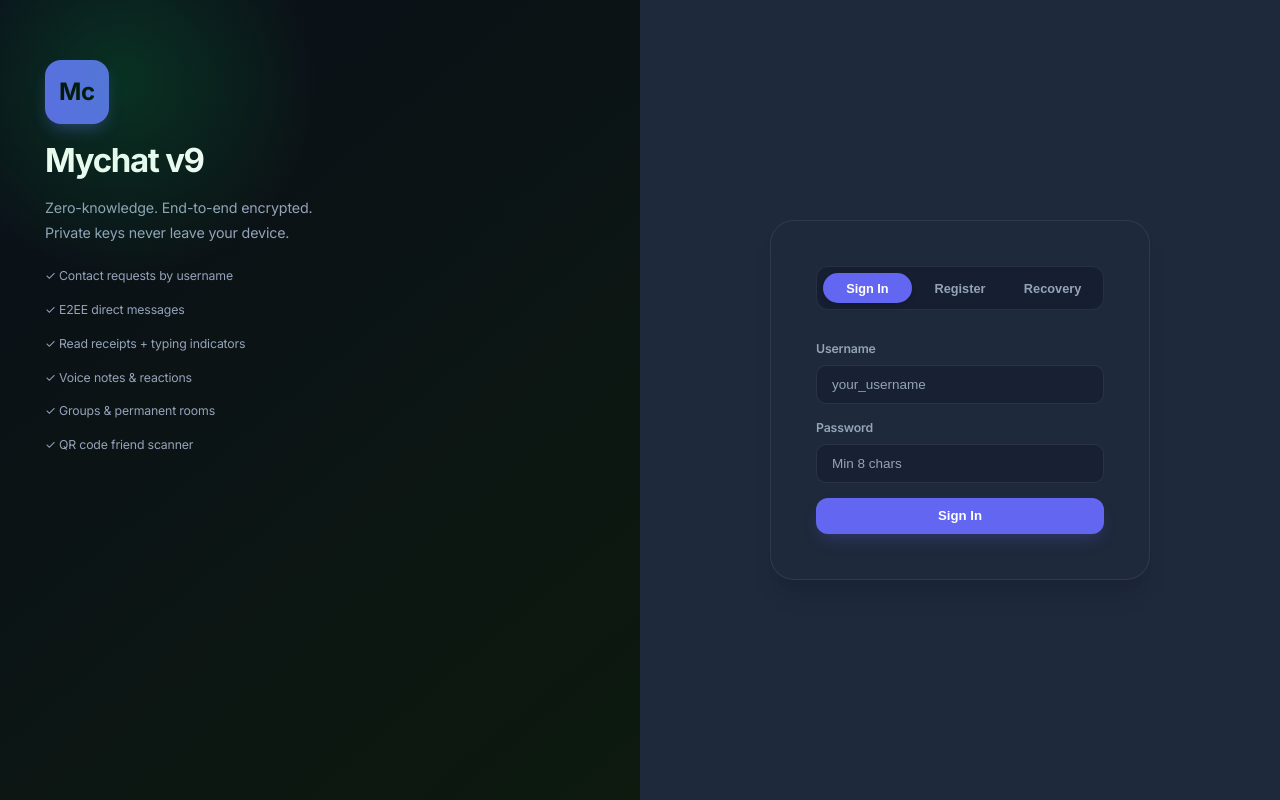
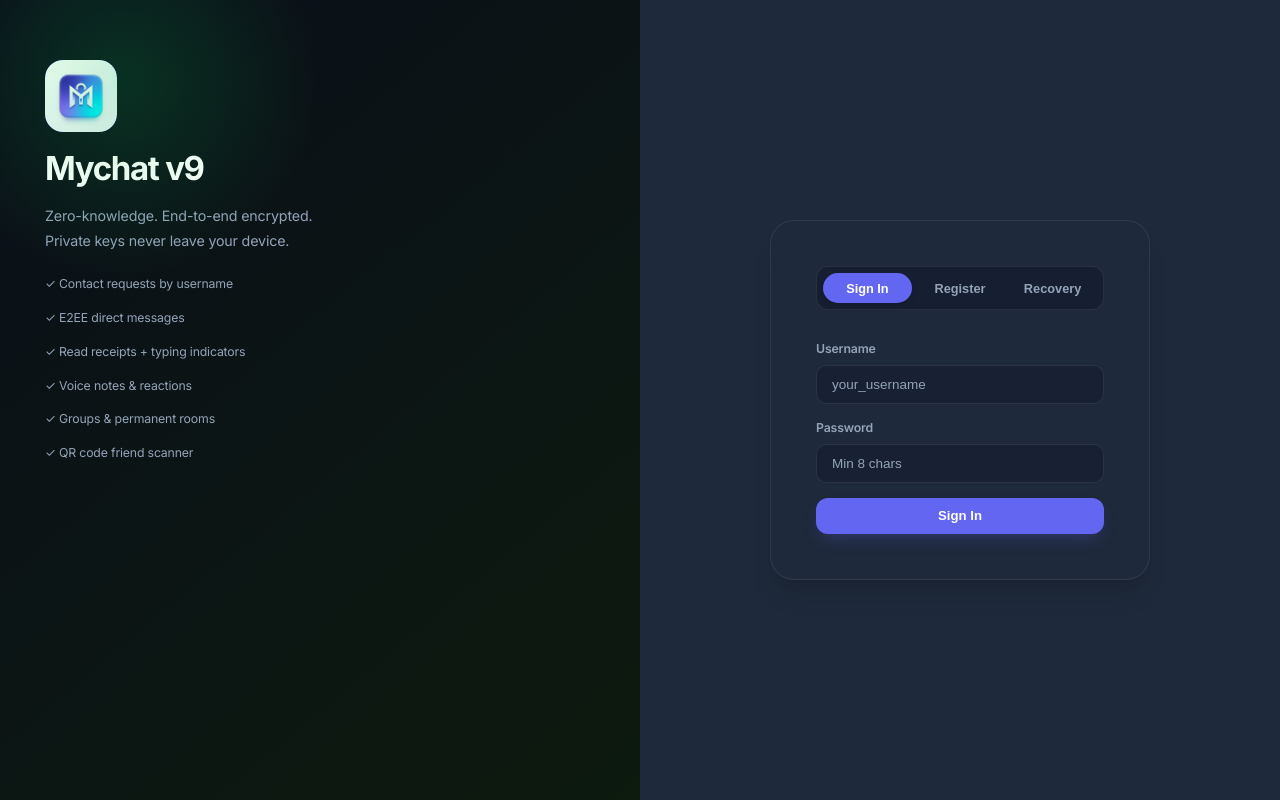
Before and after one commit to dhruv-dk17/mychat_v9, a plain HTML site: page frontend/index.html in a window 1280 px wide. Drawn offline with Linux system fonts and the light colour scheme.

Commit message:
feat: Add initial frontend UI for chat and authentication pages with associated assets and styles.

```diff
--- a/frontend/assets/css/figma-studio.css
+++ b/frontend/assets/css/figma-studio.css
@@ -64,9 +64,12 @@ body {
 }
 
 .brand-logo {
-  background: var(--accent) !important;
-  border-radius: 16px !important;
-  box-shadow: 0 8px 16px -4px rgba(99, 102, 241, 0.4);
+  width: 72px !important;
+  height: 72px !important;
+  border-radius: 18px !important;
+  overflow: hidden;
+  display: grid;
+  place-items: center;
 }
 
 .brand-features li {
--- a/frontend/index.html
+++ b/frontend/index.html
@@ -20,7 +20,9 @@
   <!-- Left — branding -->
   <aside class="auth-brand">
     <div class="brand-glow"></div>
-    <div class="brand-logo">Mc</div>
+    <div class="brand-logo">
+      <img src="assets/img/logo.png" alt="Mychat v9 Icon" style="width:100%; height:100%; border-radius:inherit;"/>
+    </div>
     <h1 class="brand-title">Mychat v9</h1>
     <p class="brand-sub">Zero-knowledge. End-to-end encrypted.<br/>Private keys never leave your device.</p>
     <ul class="brand-features">
```
Also changed, not shown: frontend/chat.html (+3 -1 lines), frontend/assets/img/logo.png (added).
